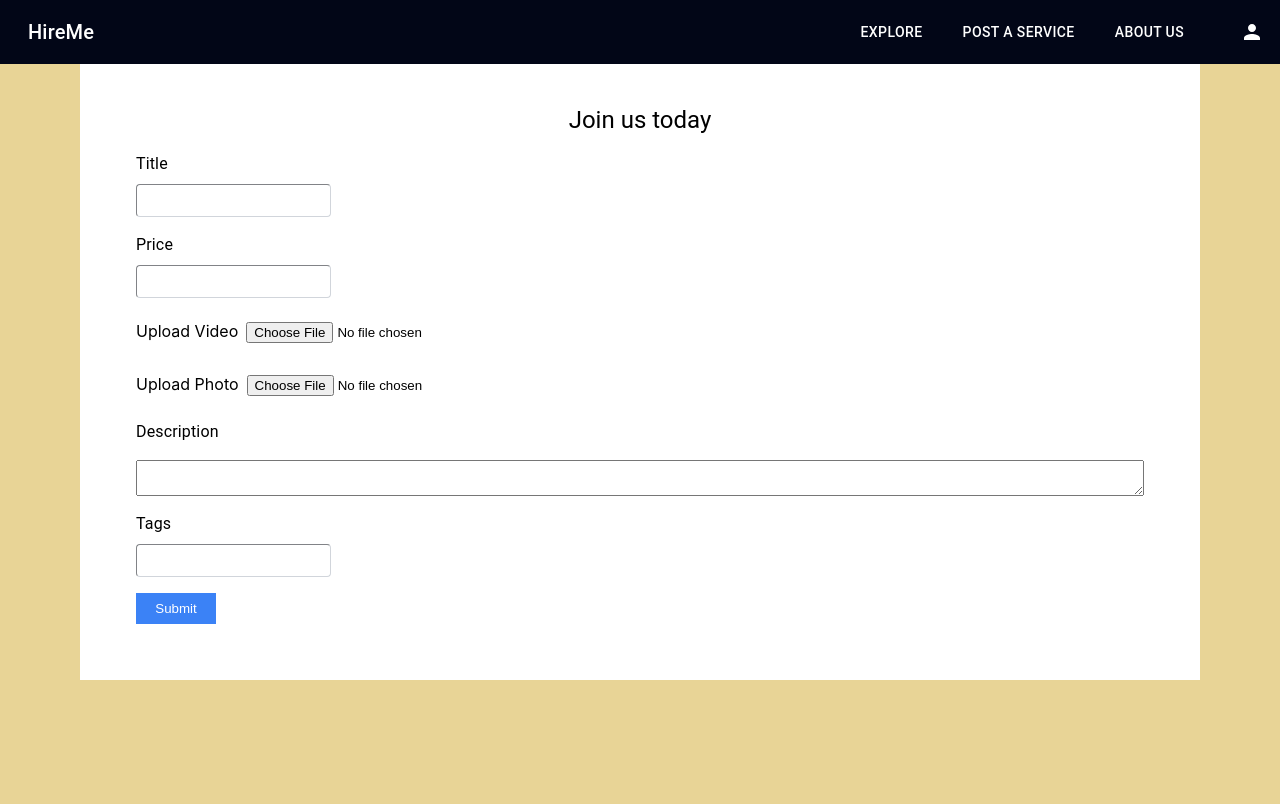
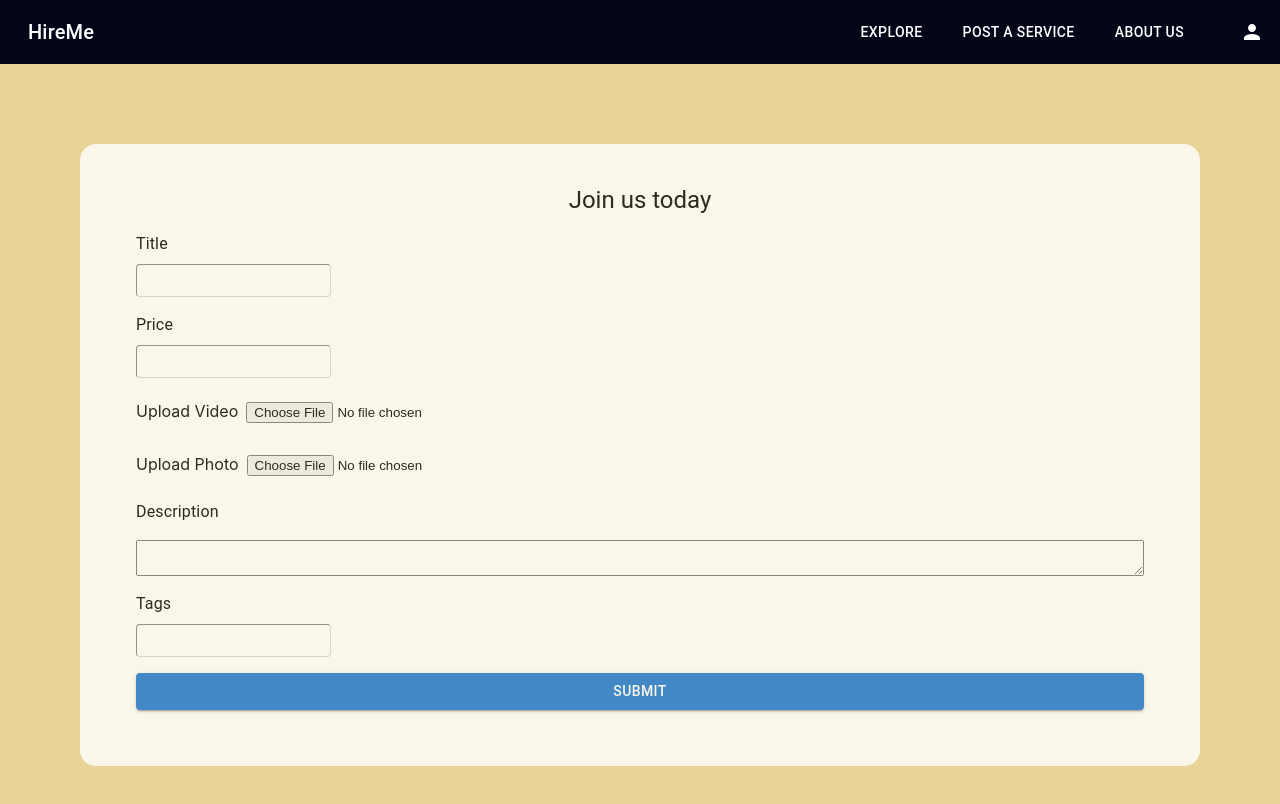
Before and after one commit to RyanTan182/devsoc_blueprint_hackathon_2024_frontend, a React (Create React App) app: page /createproducts in a window 1280 px wide. Shown: the top 804 px of the page. Built offline with nearby package versions, Linux system fonts and the light colour scheme.

Commit message:
Brush up create product page

```diff
--- /dev/null
+++ b/src/components/ui/formik-submit-button.js
@@ -0,0 +1,24 @@
+import { useFormikContext } from "formik";
+import Button from "@mui/material/Button";
+
+function FormikSubmitButton(props) {
+    const { children, ...otherProps } = props;
+    const { submitForm } = useFormikContext();
+
+    const handleSubmit = () => {
+        submitForm();
+    }
+
+    const configSubmitButton = {
+        ...otherProps,
+        onClick: handleSubmit
+    }
+
+    return (
+        <Button {...configSubmitButton}>
+            {children}
+        </Button>
+    )
+};
+
+export default FormikSubmitButton;
--- /dev/null
+++ b/src/components/ui/formik-text-field.js
@@ -0,0 +1,27 @@
+import { useField } from "formik";
+import TextField from "@mui/material/TextField";
+import Box from "@mui/material/Box";
+
+function FormikTextField(props) {
+    const { name, ...otherProps } = props;
+
+    const [field, meta] = useField(name);
+
+    const configTextField = {
+        ...field,
+        ...otherProps
+    };
+
+    if (meta && meta.touched && meta.error) {
+        configTextField.error = true;
+        configTextField.helperText = meta.error;
+    }
+
+    return (
+        <Box my={1}>
+            <TextField {...configTextField} />
+        </Box>
+    )
+};
+
+export default FormikTextField;
--- a/src/pages/CreateProductPage.js
+++ b/src/pages/CreateProductPage.js
@@ -1,19 +1,54 @@
 import { Box, Grid2, Typography } from '@mui/material';
+import axios from 'axios';
 import { Formik, Form, Field, ErrorMessage } from 'formik';
+import { useState } from 'react';
+import { useDispatch } from 'react-redux';
 import * as Yup from 'yup';
+import { CREATE_PRODUCT_API } from '../requests/requestConfig';
+import FormikSubmitButton from '../components/ui/formik-submit-button';
 
 export default function CreateProductPage() {
+    const [ isSubmitting, setIsSubmitting ] = useState(false);
+
     const validationSchema = Yup.object({
         title: Yup.string().required('Title is required'),
         price: Yup.number().positive('Price must be a positive number').required('Price is required'),
-        video: Yup.mixed().required('Video is required'),
-        photo: Yup.mixed().required('Photo is required'),
         productType: Yup.string().required('Product type is required'),
         description: Yup.string().required('Description is required')
     });
 
+    const handleSubmitCreateProductForm = async(values, actions) => {
+        actions.setSubmitting(false);
+
+        setIsSubmitting(true);
+
+        try {
+            const res = await axios.post(CREATE_PRODUCT_API, values);
+            // const product = res.data.data;
+
+            if (res.status === 200) {
+                // dispatch(snackbarActions.setSnackbarState({
+                //     open: true,
+                //     type: "success",
+                //     message: "Successfully create product."
+                // }));
+
+                setIsSubmitting(false);
+            };
+        } catch(err) {
+            // dispatch(snackbarActions.setSnackbarState({
+            //     open: true ,
+            //     type: "error",
+            //     message: "Oops... Something went wrong."
+            // }));
+
+            setIsSubmitting(false);
+        }
+    };
+
+
     return (
-        <Box className="bg-white p-10 mx-20">
+        <Box className="bg-white p-10 m-20 opacity-80" sx={{ borderRadius: '16px' }}>
             <Box className = "text-center">
                 <Typography variant="h5">
                     Join us today
@@ -23,12 +58,9 @@ export default function CreateProductPage() {
             <Formik
                 initialValues={{ title: '', price: '', video: null, photo: null, productType: '', description: '', tag: '' }}
                 validationSchema={validationSchema}
-                onSubmit={(values) => {
-                // Handle form submission
-                    console.log('Form data:', values);
-                }}
+                onSubmit={handleSubmitCreateProductForm}
             >
-                {({ setFieldValue }) => (
+                {({ errors, touched, setFieldValue }) => (
                 <Form className="flex flex-col space-y-4 p-4">
                     <Grid2 container spacing={2} xs={12}>
                         <Grid2 item>
@@ -106,7 +138,7 @@ export default function CreateProductPage() {
                         name="description"
                         cstyle={{
                             width: '100%',
-                            height: '200px', // Adjust height as needed
+                            height: '50', // Adjust height as needed
                         }}
                     />
 
@@ -124,9 +156,12 @@ export default function CreateProductPage() {
                         <ErrorMessage name="tag" component="div" className="text-red-600" />
                     </Grid2>
 
-                    <button type="submit" className="bg-blue-500 border-none w-20 text-white p-2">
+                    <FormikSubmitButton
+                        variant="contained"
+                        disabled={(touched.amount && errors.amount) ? true : false}
+                    >
                         Submit
-                    </button>
+                    </FormikSubmitButton>
                 </Form>
                 )}
             </Formik>
```
